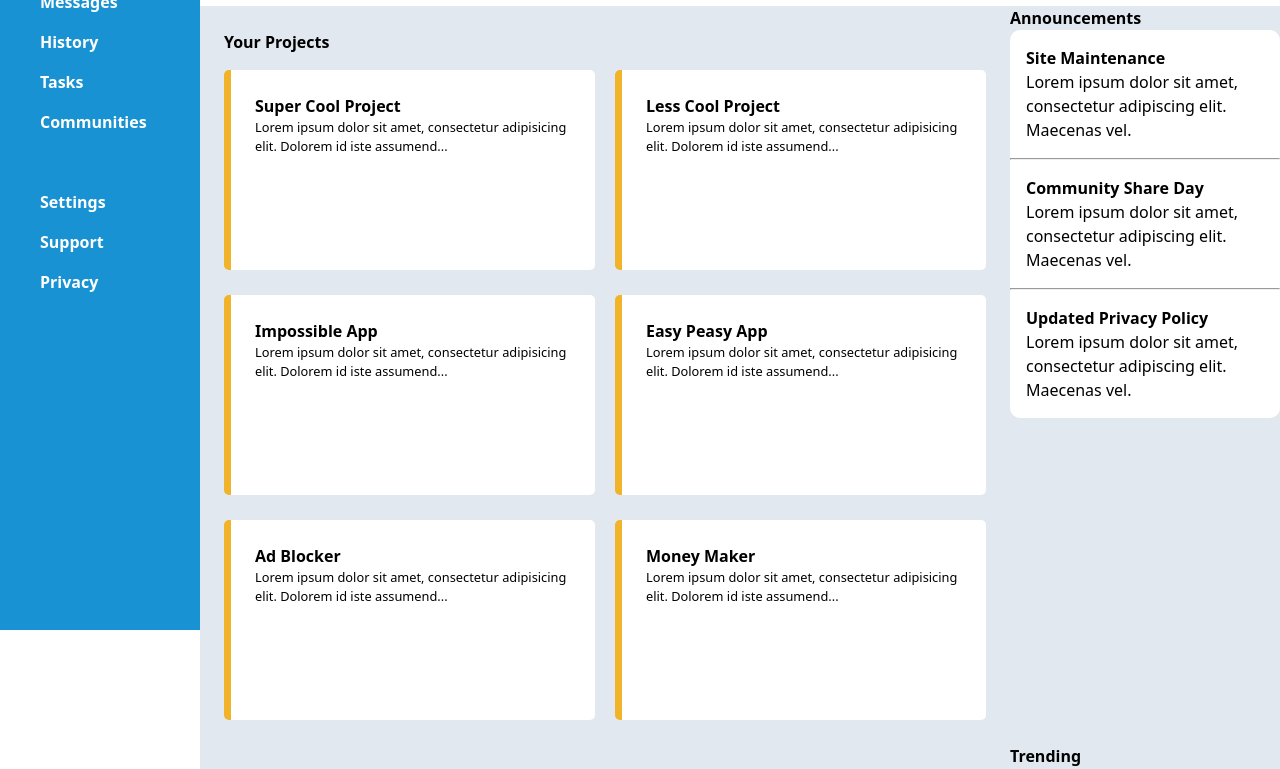
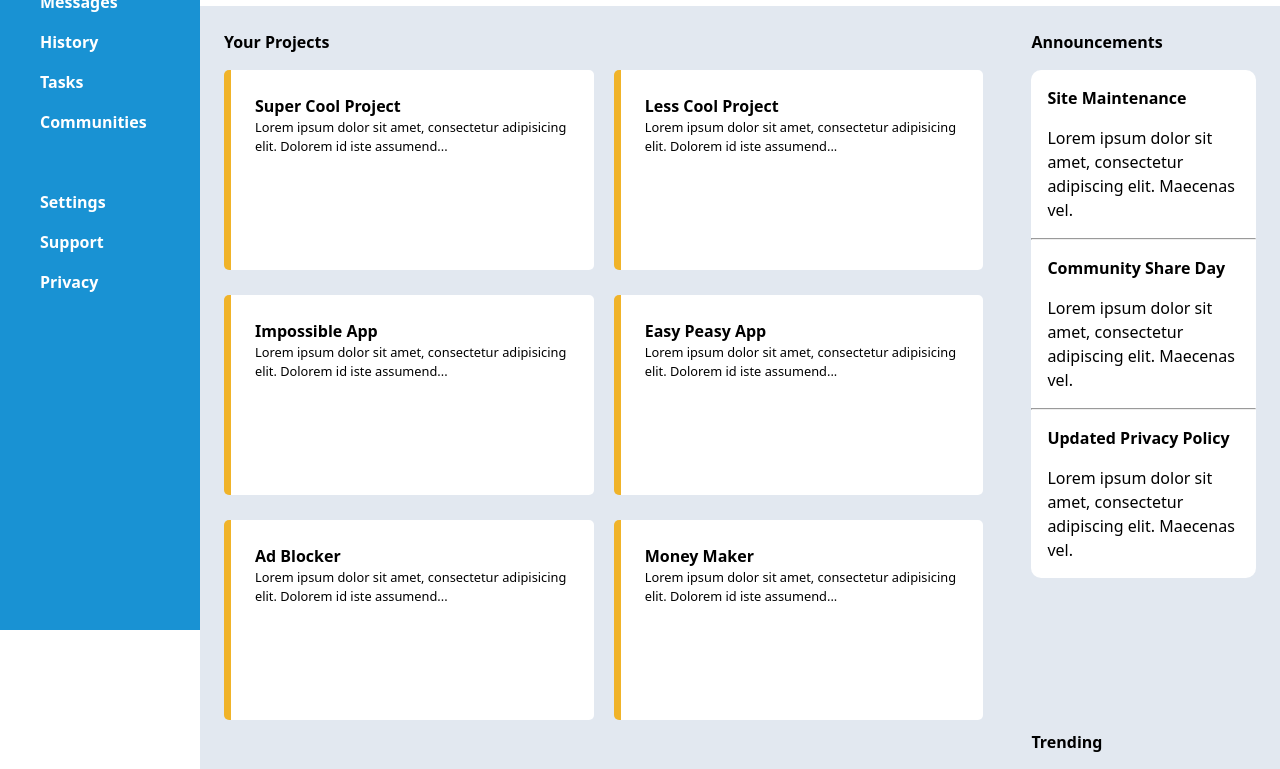
Before and after one commit to ProgramJones/Odin-Admin-Dashboard, a plain HTML site: page index.html in a window 1280 px wide. Shown: the part 170-939 px from the top of the page. Drawn offline with Linux system fonts and the light colour scheme.

```diff
--- a/styles/style.css
+++ b/styles/style.css
@@ -70,7 +70,7 @@ header #bottom-of-header {
     background-color: #E2E8F0;
 
     display: grid;
-    grid-template: 1fr 1fr / 3fr 1fr;
+    grid-template: 700px 1fr / 3fr 1fr;
     grid-template-areas:
         "projects announcements"
         "projects trending";
@@ -112,6 +112,11 @@ header #bottom-of-header {
 
 #announcements {
     grid-area: announcements;
+    padding: 24px;
+}
+
+#announcements p:first-child {
+    margin-bottom: 16px;
 }
 
 #announcements>p {
@@ -127,8 +132,11 @@ header #bottom-of-header {
     grid-area: trending;
     margin-bottom: 20px;
     margin-right: 20px;
-    /* display: grid;
-    grid-template-rows: repeat(5, 20%); */
+    padding: 24px;
+}
+
+#trending p:first-child {
+    margin-bottom: 16px;
 }
 
 #trending>p {
```
